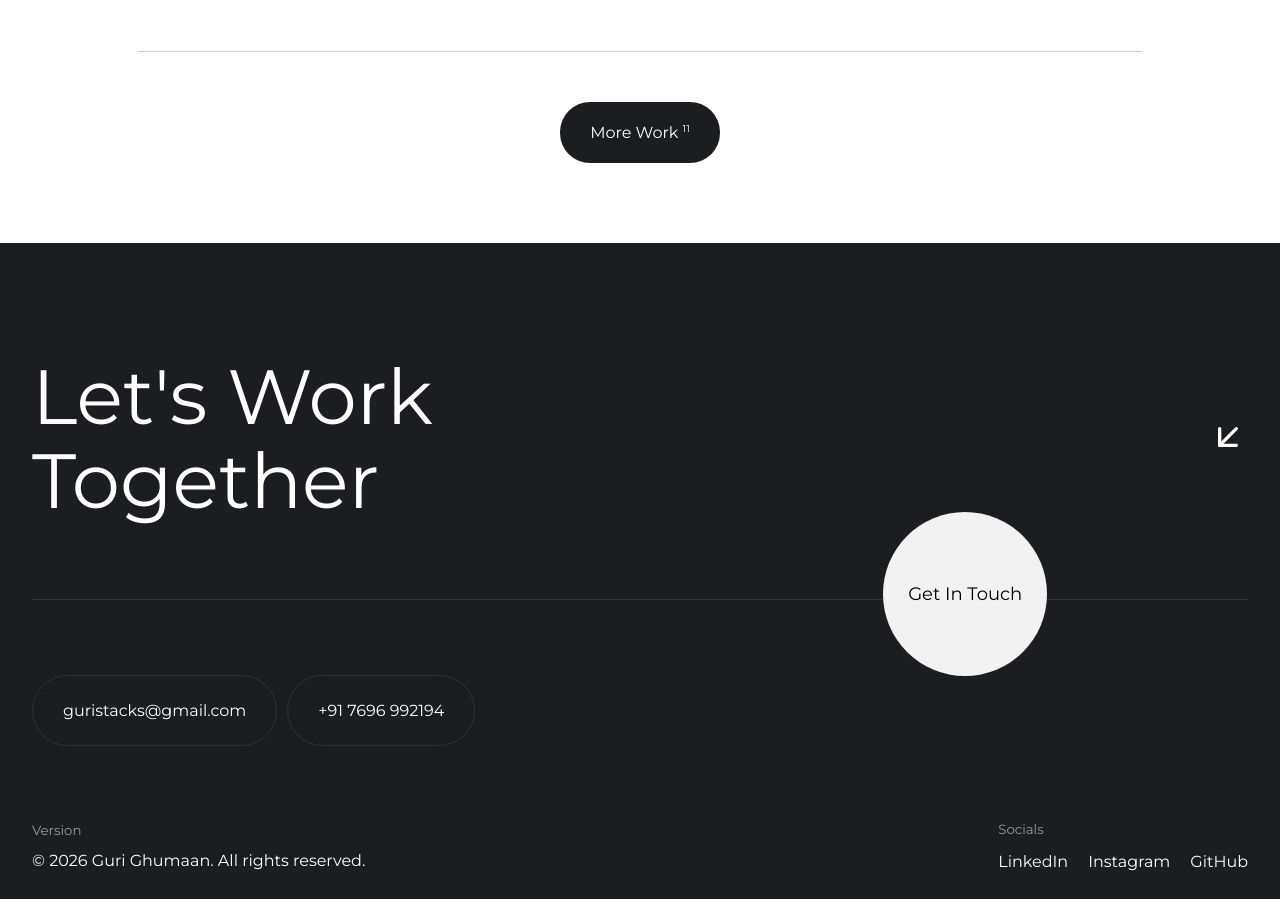
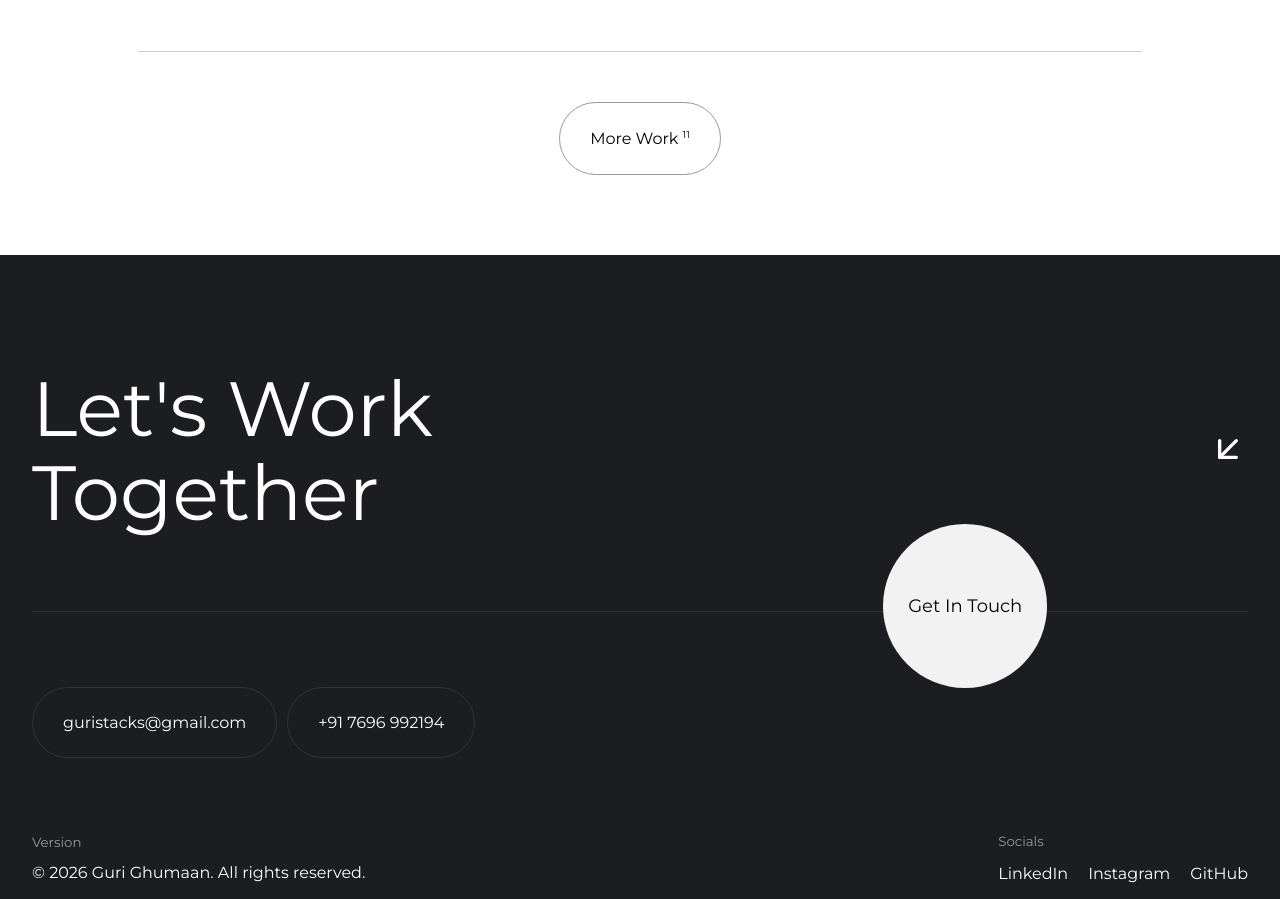
Before and after one commit to prateek15000/vyxis-ai-protfolio, a React (Vite) app: page / in a window 1280 px wide. Shown: the part 2182-3081 px from the top of the page. Built offline with nearby package versions, Linux system fonts and the light colour scheme.

Commit message:
Update styles for fancyBtn with new padding, background, color, and border for improved visibility and aesthetics

```diff
--- a/src/Components/Home-Page/Work-Section/work.module.css
+++ b/src/Components/Home-Page/Work-Section/work.module.css
@@ -182,12 +182,13 @@ button:active {
 
 .fancyBtn {
   position: relative;
-  padding: 20px 30px;
-  background: var(--bodyBg);
-  color: #ffffff;
-  border: unset;
+  padding: 25px 30px;
+  background: transparent;
+  color: #000000;
+  border: 1px solid #999;
   overflow: hidden;
   z-index: 1;
+  border-radius: 50px;
 }
 
 sup {
@@ -210,6 +211,7 @@ sup {
 }
 
 .fancyBtn:hover {
+  color: #fff;
   animation: shake 0.6s ease;
   transform: scale(1);
 }
```
